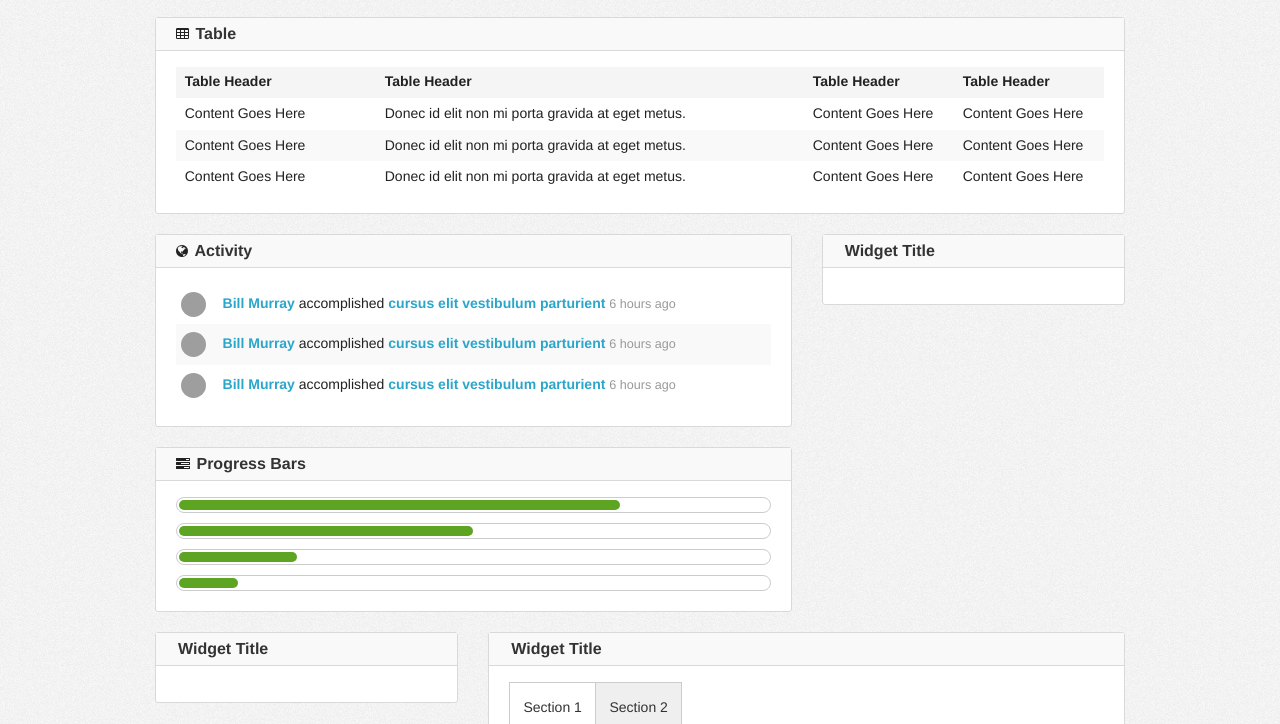
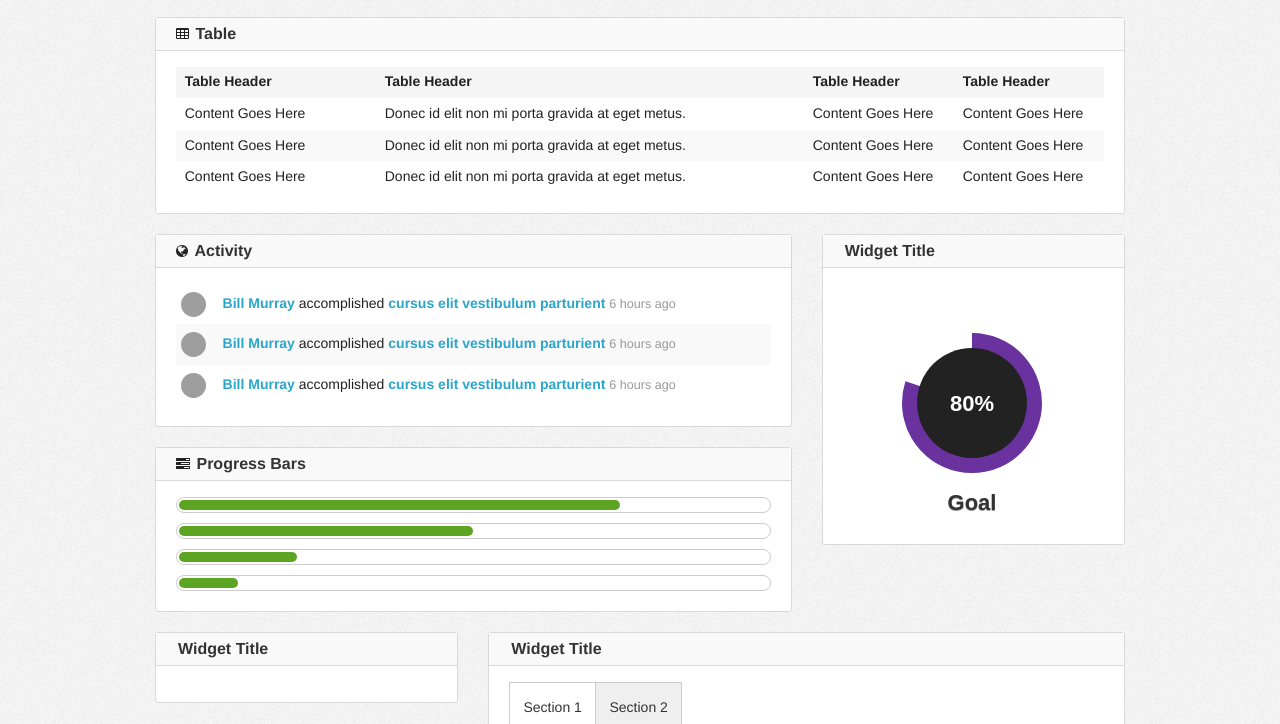
Before and after one commit to thegarage/app-framework, a plain HTML site: page index.html in a window 1280 px wide. Shown: the part 597-1321 px from the top of the page. Drawn offline with Linux system fonts and the light colour scheme; grey boxes are pictures that could not be loaded.

Commit message:
Adding a progress chart example

```diff
--- a/index.html
+++ b/index.html
@@ -283,6 +283,22 @@
 		<div class="panel">
 			<div class="widget-title"><h6>Widget Title</h6></div>
 
+            <div id='goal' style='width: 260px; height: 240px;'></div>
+            <script type="text/javascript">
+            var goal = new Charts.CircleProgress(
+              'goal',
+              'Goal',
+              80,
+                {
+                  font_color: "#fff",
+                  fill_color: "#222",
+                  label_color: "#333",
+                  text_shadow: "rgba(0,0,0,.4)",
+                  stroke_color: "#6a329e"
+                });
+
+              goal.draw()
+            </script>
 		</div>
 	</div>
 </div>
```
